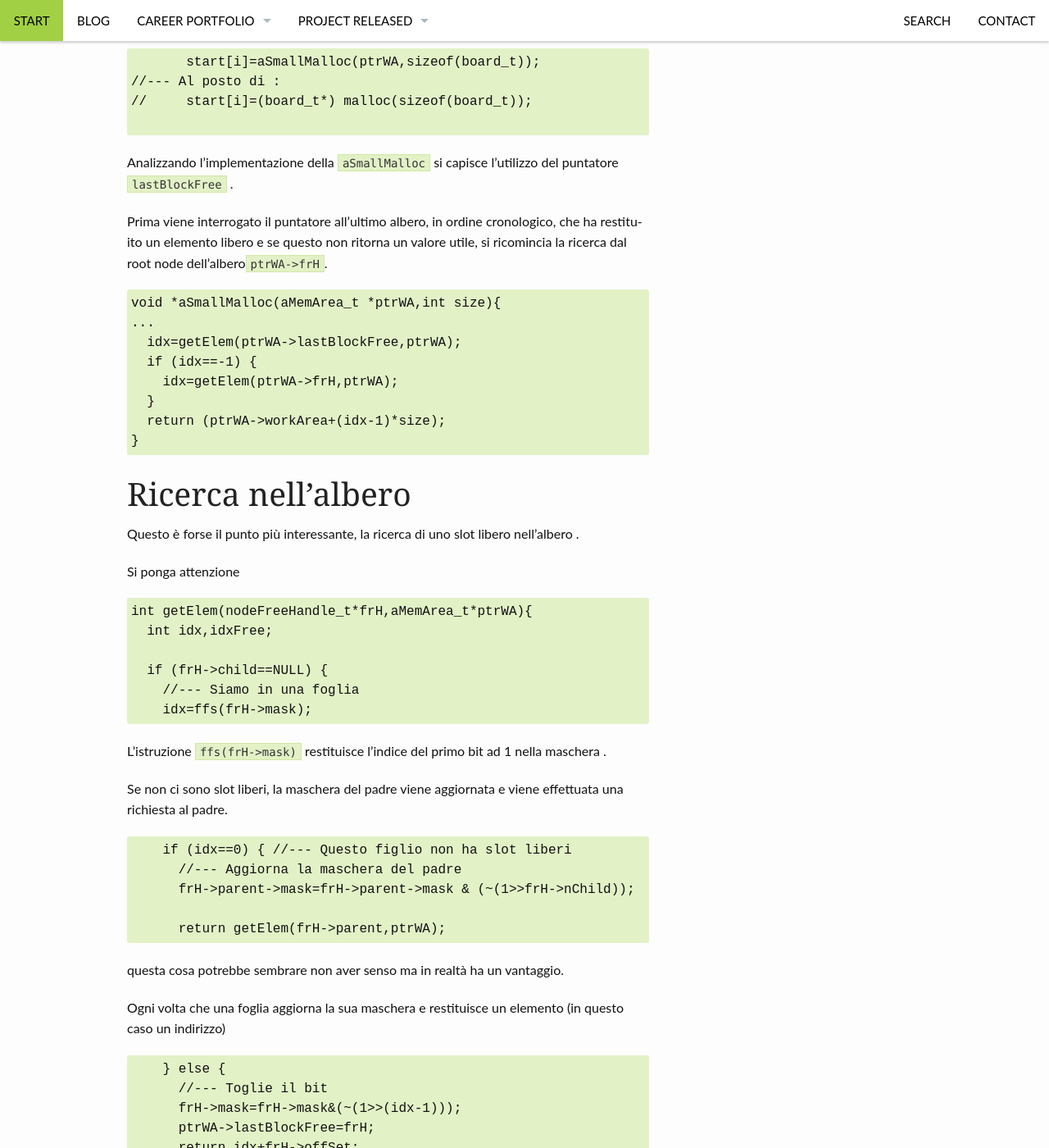
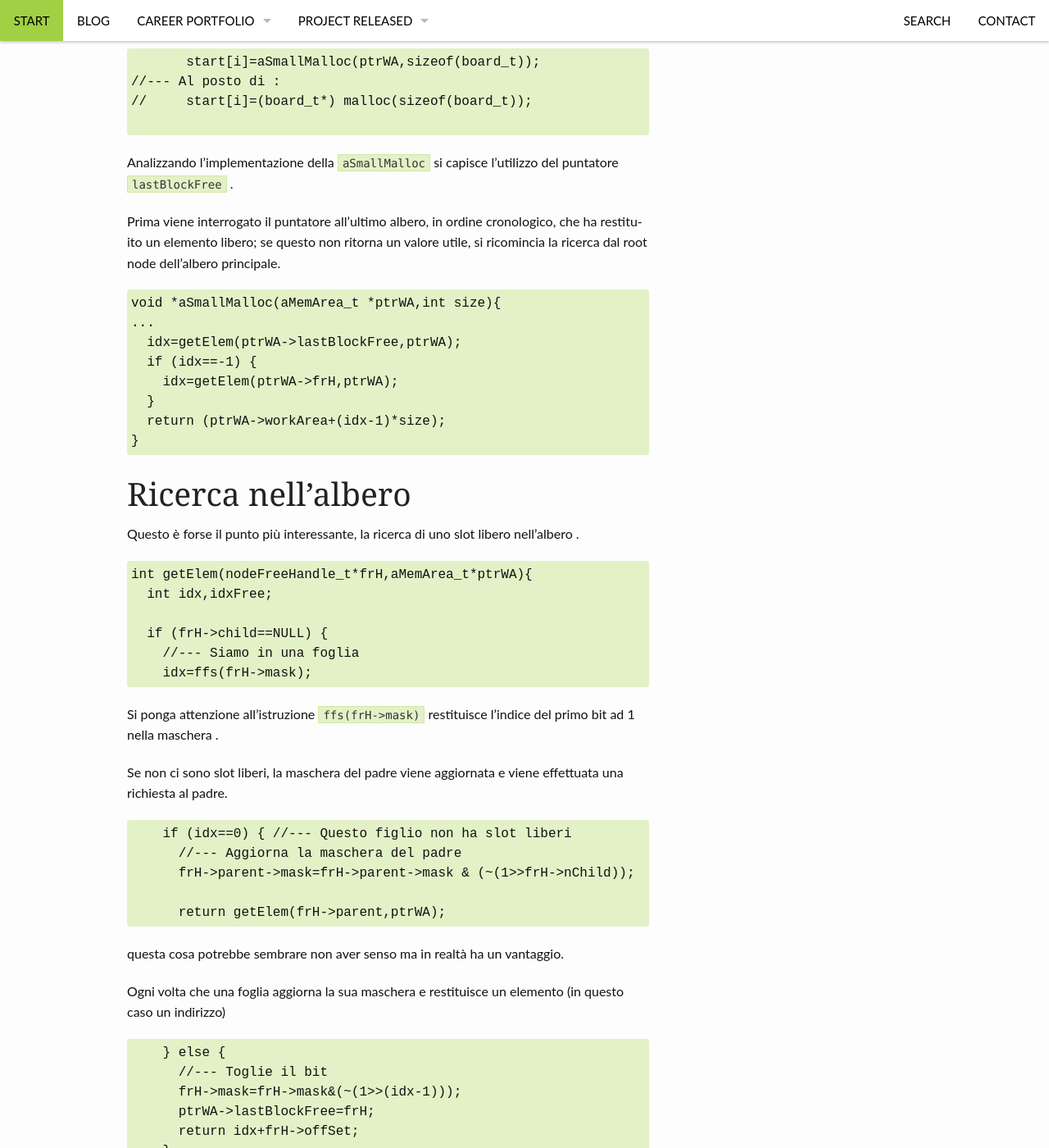
Before and after one commit to nicolarossi/nicolarossi.github.io, a Jekyll site: the page built from _posts/blog/2015-12-05-Dynamic Memory Management.md, in a window 1280 px wide and 1400 px high, scrolled down 5280 px. Shown: the whole window at 82% size. Built offline with Jekyll 4.4.1, drawn with Linux system fonts in a browser that asks for light colours.

Commit message:
Correzioni

```diff
--- a/_posts/blog/2015-12-05-Dynamic Memory Management.md
+++ b/_posts/blog/2015-12-05-Dynamic Memory Management.md
@@ -194,7 +194,7 @@ L'utilizzo avviene tramite l'interfaccia <code>aSmallMalloc</code> ed è abbasta
 
 Analizzando l'implementazione della <code>aSmallMalloc</code> si capisce l'utilizzo del puntatore <code>lastBlockFree</code> .
 
-Prima viene interrogato il puntatore all'ultimo albero, in ordine cronologico, che ha restituito un elemento libero e se questo non ritorna un valore utile, si ricomincia la ricerca dal root node dell'albero<code>ptrWA->frH</code>.
+Prima viene interrogato il puntatore all'ultimo albero, in ordine cronologico, che ha restituito un elemento libero; se questo non ritorna un valore utile, si ricomincia la ricerca dal root node dell'albero principale.
 
 <pre>
 void *aSmallMalloc(aMemArea_t *ptrWA,int size){
@@ -222,7 +221,7 @@ int getElem(nodeFreeHandle_t*frH,aMemArea_t*ptrWA){
     idx=ffs(frH->mask);
 </pre>
 
-L'istruzione <code>ffs(frH->mask)</code> restituisce l'indice del primo bit ad 1 nella maschera .
+Si ponga attenzione all'istruzione <code>ffs(frH->mask)</code> restituisce l'indice del primo bit ad 1 nella maschera .
 
 Se non ci sono slot liberi, la maschera del padre viene aggiornata e viene effettuata una richiesta al padre.
 
```
Also changed, not shown: other parts of _posts/blog/2015-12-05-Dynamic Memory Management.md (+0 -1 lines).
